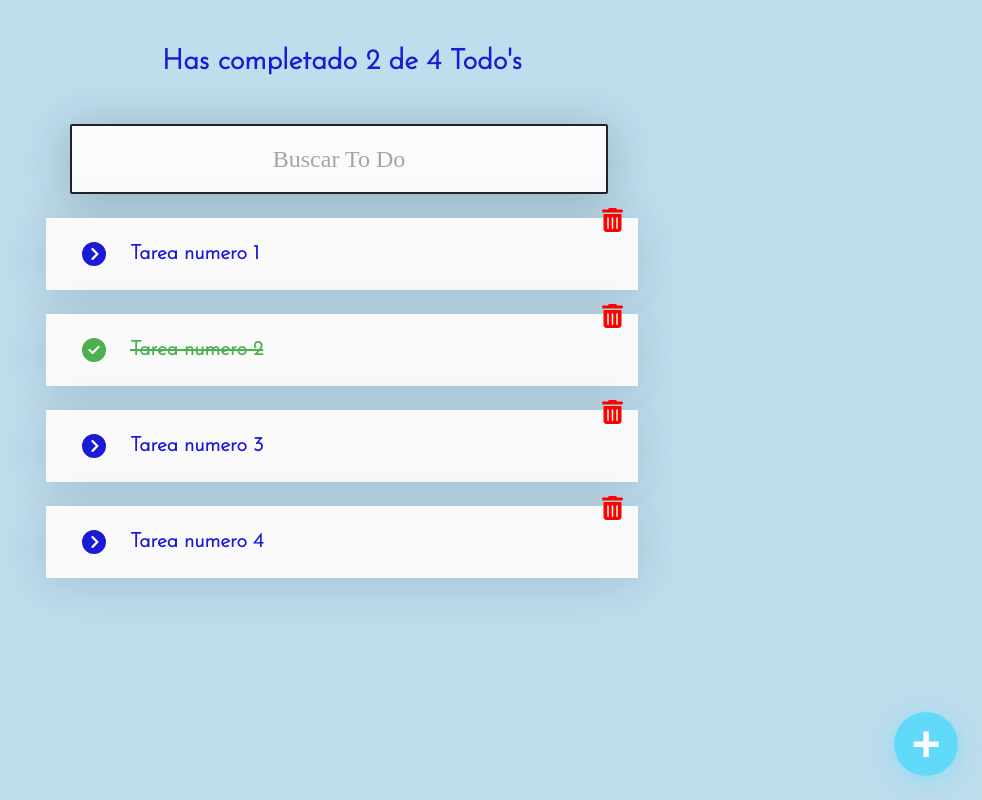
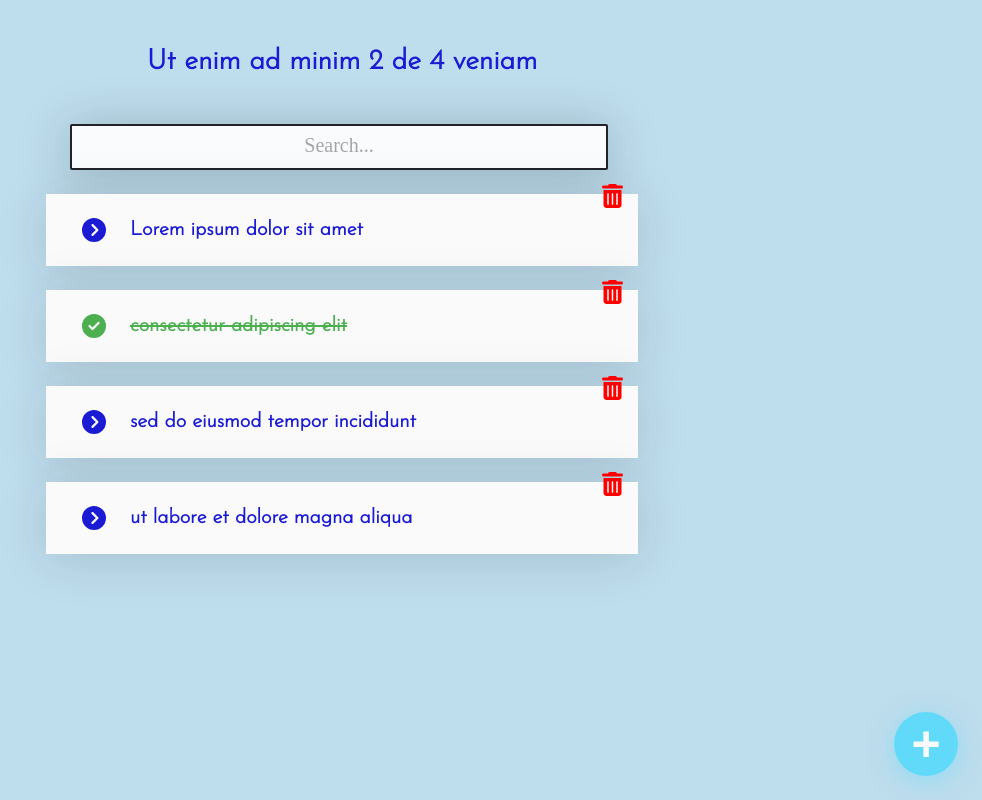
Before and after one commit to fernastereo/todo-machine, a React (Create React App) app: page / in a window 1280 px wide. Shown: the whole page, without its empty margins (298-1280 px from the left). Built offline with nearby package versions, Linux system fonts and the light colour scheme; the HTML template or start-up script is replaced by a standard one.

Commit message:
add lorem ipsum text

```diff
--- a/src/App.js
+++ b/src/App.js
@@ -7,10 +7,10 @@ import { CreateTodoButton } from './CreateTodoButton';
 // import './App.css';
 
 const todos = [
-  { text: 'Tarea numero 1', completed: false},
-  { text: 'Tarea numero 2', completed: true},
-  { text: 'Tarea numero 3', completed: false},
-  { text: 'Tarea numero 4', completed: false},
+  { text: 'Lorem ipsum dolor sit amet', completed: false},
+  { text: 'consectetur adipiscing elit', completed: true},
+  { text: 'sed do eiusmod tempor incididunt', completed: false},
+  { text: 'ut labore et dolore magna aliqua', completed: false},
 ];
 
 function App() {
--- a/src/TodoCounter.js
+++ b/src/TodoCounter.js
@@ -4,7 +4,7 @@ import './TodoCounter.css';
 
 function TodoCounter() {
     return (
-        <h2 className="TodoCounter">Has completado 2 de 4 Todo's</h2>
+        <h2 className="TodoCounter">Ut enim ad minim 2 de 4 veniam</h2>
     );
 }
 
--- a/src/TodoItem.js
+++ b/src/TodoItem.js
@@ -29,7 +29,8 @@ function TodoItem(props) {
             </p>
             <FontAwesomeIcon
                 icon={faTrashCan}
-                className='Icon Icon-delete'/>
+                className='Icon Icon-delete'
+                onClick={onDelete}/>
         </li>
     );
 }
--- a/src/TodoSearch.css
+++ b/src/TodoSearch.css
@@ -3,11 +3,11 @@
     border-radius: 2px;
     border: 2px solid #202329;
     margin: 0 24px;
-    height: 64px;
+    height: 40px;
     width: calc(100% - 62px);
-    font-size: 24px;
+    font-size: 20px;
     text-align: center;
-    font-family: 'Montserrat';
+    font-family: 'Josefin Sans', sans-serif;
     font-weight: 400;
     color: #1E1E1F;
     box-shadow: 0px 5px 50px rgba(32, 35, 41, 0.25);
--- a/src/TodoSearch.js
+++ b/src/TodoSearch.js
@@ -9,7 +9,7 @@ function TodoSearch() {
     return (
         <input
             className="TodoSearch"
-            placeholder="Buscar To Do"
+            placeholder="Search..."
             onChange={onSearchValuechange}
         />
     )
```
